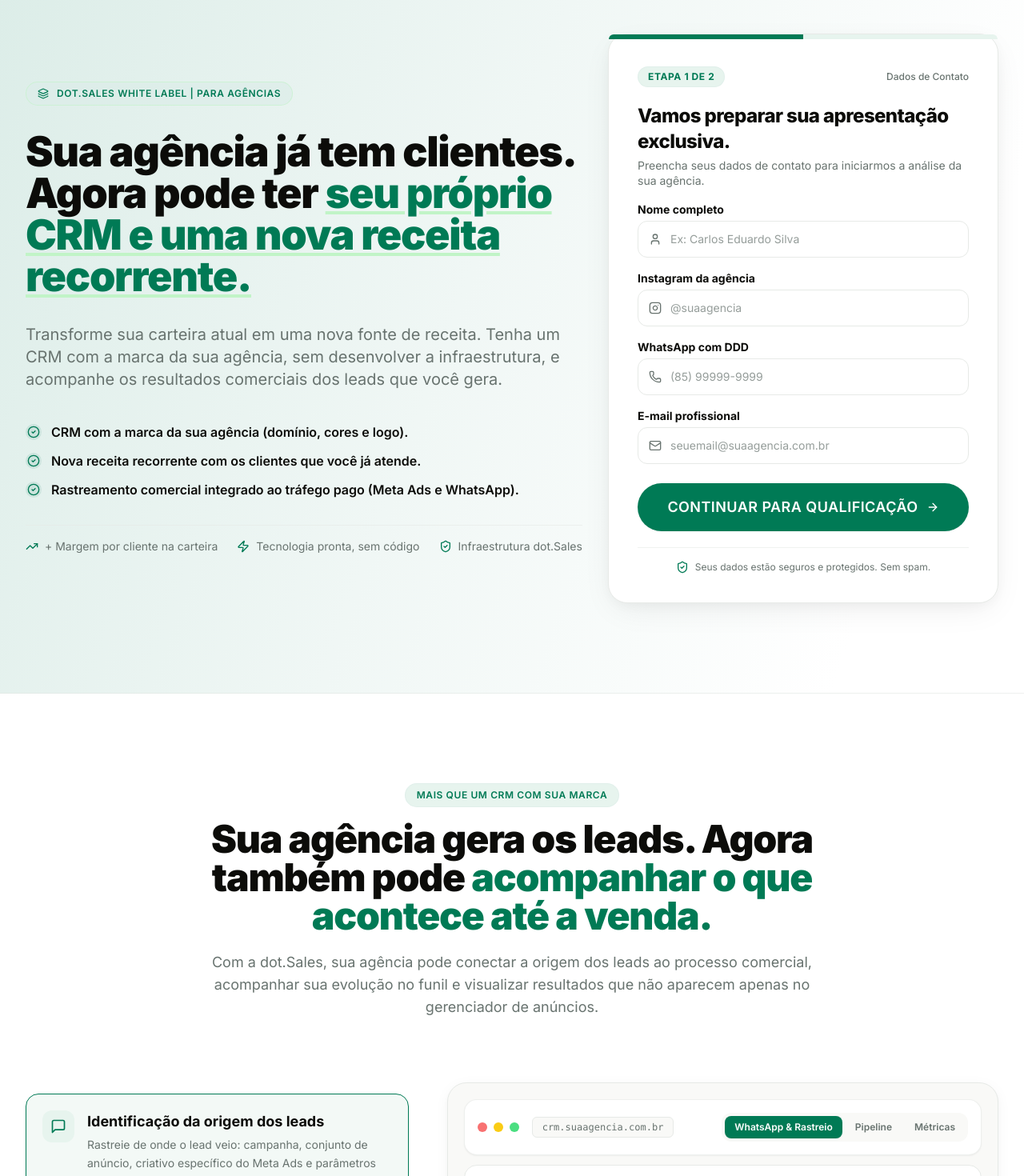
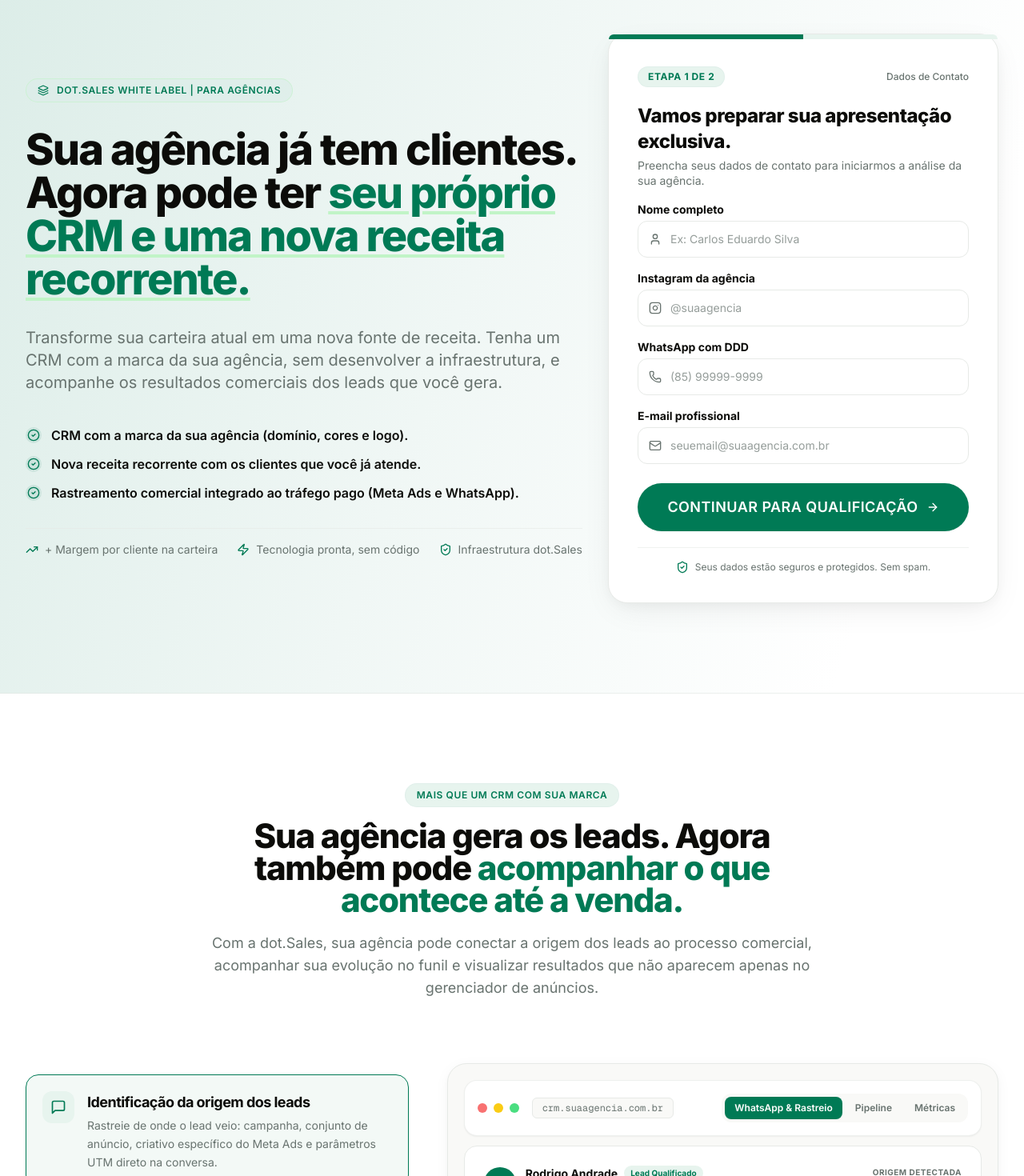
Before and after one commit to vinicius-perform/lp-dotsales-whitelabel, a Next.js app: page / in a window 1280 px wide. Shown: the part 140-1610 px from the top of the page at 80% size. Built offline with nearby package versions, Linux system fonts and the light colour scheme.

Commit message:
style: refinamento tipografico oficial com familias Inter e Geist Mono, pesos 400-800 e tracking negativo

```diff
--- a/src/app/globals.css
+++ b/src/app/globals.css
@@ -1,9 +1,12 @@
+@import url('https://fonts.googleapis.com/css2?family=Geist+Mono:wght@400;500;600;700&family=Inter:wght@400;500;600;700;800&display=swap');
+
 @tailwind base;
 @tailwind components;
 @tailwind utilities;
 
 :root {
   --font-inter: 'Inter', -apple-system, BlinkMacSystemFont, 'Segoe UI', Roboto, sans-serif;
+  --font-geist-mono: 'Geist Mono', ui-monospace, SFMono-Regular, Menlo, Monaco, Consolas, monospace;
   --color-primary: #007A55;
   --color-primary-hover: #006344;
   --color-mint: #DCEDE8;
@@ -25,6 +28,7 @@ body {
   font-family: var(--font-inter);
   -webkit-font-smoothing: antialiased;
   -moz-osx-font-smoothing: grayscale;
+  text-rendering: optimizeLegibility;
   overflow-x: hidden;
 }
 
@@ -49,6 +53,41 @@ body {
   color: #007A55;
 }
 
+/* Typography Enhancements for dot.Sales Design System */
+h1, h2, h3, h4, h5, h6 {
+  font-family: var(--font-inter);
+  letter-spacing: -0.03em;
+  font-feature-settings: 'cv02', 'cv03', 'cv04', 'cv11';
+}
+
+p, span, label, input, button {
+  font-family: var(--font-inter);
+  font-feature-settings: 'cv02', 'cv03', 'cv04', 'cv11';
+}
+
+code, pre, .font-mono, [data-mono="true"] {
+  font-family: var(--font-geist-mono) !important;
+  font-feature-settings: 'liga' 0;
+}
+
+.title-hero {
+  letter-spacing: -0.035em;
+  line-height: 1.1;
+  font-weight: 800;
+}
+
+.title-section {
+  letter-spacing: -0.03em;
+  line-height: 1.15;
+  font-weight: 800;
+}
+
+.title-card {
+  letter-spacing: -0.02em;
+  line-height: 1.3;
+  font-weight: 700;
+}
+
 /* Utilities */
 .text-balance {
   text-wrap: balance;
--- a/src/components/BenefitsSection.tsx
+++ b/src/components/BenefitsSection.tsx
@@ -50,7 +50,7 @@ export const BenefitsSection: React.FC = () => {
           <Badge variant="pale" className="mb-4">
             VANTAGEM ESTRATÉGICA
           </Badge>
-          <h2 className="text-3xl sm:text-4xl md:text-5xl font-black text-brand-dark tracking-tight leading-tight">
+          <h2 className="text-3xl sm:text-4xl md:text-[42px] font-extrabold text-brand-dark tracking-tighter-title leading-title-section">
             Mais receita para sua agência.{' '}
             <span className="text-brand-primary">Mais controle sobre os resultados dos seus clientes.</span>
           </h2>
--- a/src/components/FAQSection.tsx
+++ b/src/components/FAQSection.tsx
@@ -50,7 +50,7 @@ export const FAQSection: React.FC = () => {
           <Badge variant="pale" className="mb-4">
             DÚVIDAS FREQUENTES
           </Badge>
-          <h2 className="text-3xl sm:text-4xl md:text-5xl font-black text-brand-dark tracking-tight">
+          <h2 className="text-3xl sm:text-4xl md:text-[42px] font-extrabold text-brand-dark tracking-tighter-title leading-title-section">
             Perguntas frequentes
           </h2>
           <p className="mt-4 text-base sm:text-lg text-brand-muted">
--- a/src/components/FeatureHighlights.tsx
+++ b/src/components/FeatureHighlights.tsx
@@ -58,7 +58,7 @@ export const FeatureHighlights: React.FC = () => {
           <Badge variant="pale" className="mb-3">
             RECURSOS DE PRODUTO
           </Badge>
-          <h2 className="text-2xl sm:text-3xl md:text-4xl font-black text-brand-dark tracking-tight">
+          <h2 className="text-2xl sm:text-3xl md:text-4xl font-extrabold text-brand-dark tracking-tighter-title leading-title-section">
             Tecnologia corporativa pronta para sua operação
           </h2>
           <p className="mt-3 text-sm sm:text-base text-brand-muted">
--- a/src/components/FinalCTA.tsx
+++ b/src/components/FinalCTA.tsx
@@ -25,7 +25,7 @@ export const FinalCTA: React.FC = () => {
           OPORTUNIDADE DE ESCALA
         </Badge>
 
-        <h2 className="text-3xl sm:text-4xl md:text-5xl font-black text-brand-dark tracking-tight leading-tight max-w-3xl mx-auto">
+        <h2 className="text-3xl sm:text-4xl md:text-5xl font-extrabold text-brand-dark tracking-tighter-title leading-[1.1] max-w-3xl mx-auto">
           Seus clientes já precisam de um CRM.{' '}
           <span className="text-brand-primary underline decoration-brand-light decoration-4 underline-offset-4">
             Por que essa receita ainda não faz parte da sua agência?
--- a/src/components/HeroSection.tsx
+++ b/src/components/HeroSection.tsx
@@ -22,7 +22,7 @@ export const HeroSection: React.FC = () => {
               </Badge>
             </div>
 
-            <h1 className="text-3xl sm:text-4xl md:text-5xl lg:text-[52px] font-black text-brand-dark tracking-tight leading-[1.12]">
+            <h1 className="text-3xl sm:text-4xl md:text-5xl lg:text-[54px] font-extrabold text-brand-dark tracking-tighter-hero leading-[1.08]">
               Sua agência já tem clientes. Agora pode ter{' '}
               <span className="text-brand-primary underline decoration-brand-light decoration-4 underline-offset-4">
                 seu próprio CRM e uma nova receita recorrente.
--- a/src/components/HowItWorks.tsx
+++ b/src/components/HowItWorks.tsx
@@ -37,7 +37,7 @@ export const HowItWorks: React.FC = () => {
           <Badge variant="pale" className="mb-4">
             SIMPLES DE COMEÇAR
           </Badge>
-          <h2 className="text-3xl sm:text-4xl md:text-5xl font-black text-brand-dark tracking-tight">
+          <h2 className="text-3xl sm:text-4xl md:text-[42px] font-extrabold text-brand-dark tracking-tighter-title leading-title-section">
             Seu próprio CRM em três passos.
           </h2>
           <p className="mt-4 text-base sm:text-lg text-brand-muted">
--- a/src/components/IdealPartnerSection.tsx
+++ b/src/components/IdealPartnerSection.tsx
@@ -26,7 +26,7 @@ export const IdealPartnerSection: React.FC = () => {
             <Badge variant="pale" className="mb-4">
               PARA AGÊNCIAS QUE QUEREM CRESCER
             </Badge>
-            <h2 className="text-2xl sm:text-3xl md:text-4xl font-black text-brand-dark tracking-tight">
+            <h2 className="text-2xl sm:text-3xl md:text-4xl font-extrabold text-brand-dark tracking-tighter-title leading-title-section">
               Essa oportunidade faz sentido para sua agência se:
             </h2>
           </div>
--- a/src/components/ProductDemoSection.tsx
+++ b/src/components/ProductDemoSection.tsx
@@ -36,7 +36,7 @@ export const ProductDemoSection: React.FC = () => {
           <Badge variant="pale" className="mb-4">
             MAIS QUE UM CRM COM SUA MARCA
           </Badge>
-          <h2 className="text-3xl sm:text-4xl md:text-5xl font-black text-brand-dark tracking-tight leading-tight">
+          <h2 className="text-3xl sm:text-4xl md:text-[42px] font-extrabold text-brand-dark tracking-tighter-title leading-title-section">
             Sua agência gera os leads. Agora também pode{' '}
             <span className="text-brand-primary">acompanhar o que acontece até a venda.</span>
           </h2>
--- a/src/components/QualificationForm.tsx
+++ b/src/components/QualificationForm.tsx
@@ -268,7 +268,7 @@ export const QualificationForm: React.FC = () => {
       {step === 1 && (
         <form onSubmit={handleNextStep} className="space-y-4">
           <div>
-            <h3 className="text-xl sm:text-2xl font-extrabold text-brand-dark tracking-tight">
+            <h3 className="text-xl sm:text-2xl font-extrabold text-brand-dark tracking-tight-card leading-snug">
               Vamos preparar sua apresentação exclusiva.
             </h3>
             <p className="text-sm text-brand-muted mt-1 leading-snug">
@@ -398,7 +398,7 @@ export const QualificationForm: React.FC = () => {
           </div>
 
           <div>
-            <h3 className="text-xl sm:text-2xl font-extrabold text-brand-dark tracking-tight">
+            <h3 className="text-xl sm:text-2xl font-extrabold text-brand-dark tracking-tight-card leading-snug">
               Vamos entender o potencial da sua agência?
             </h3>
             <p className="text-sm text-brand-muted mt-1 leading-snug">
--- a/tailwind.config.ts
+++ b/tailwind.config.ts
@@ -22,7 +22,17 @@ const config: Config = {
         },
       },
       fontFamily: {
-        sans: ["var(--font-inter)", "Inter", "Geist", "system-ui", "sans-serif"],
+        sans: ["var(--font-inter)", "Inter", "-apple-system", "BlinkMacSystemFont", "Segoe UI", "sans-serif"],
+        mono: ["var(--font-geist-mono)", "Geist Mono", "ui-monospace", "SFMono-Regular", "Menlo", "monospace"],
+      },
+      letterSpacing: {
+        'tighter-hero': '-0.035em',
+        'tighter-title': '-0.03em',
+        'tight-card': '-0.02em',
+      },
+      lineHeight: {
+        'title-hero': '1.1',
+        'title-section': '1.15',
       },
       boxShadow: {
         card: "0 4px 20px -2px rgba(12, 12, 9, 0.05), 0 2px 6px -1px rgba(12, 12, 9, 0.03)",
```
